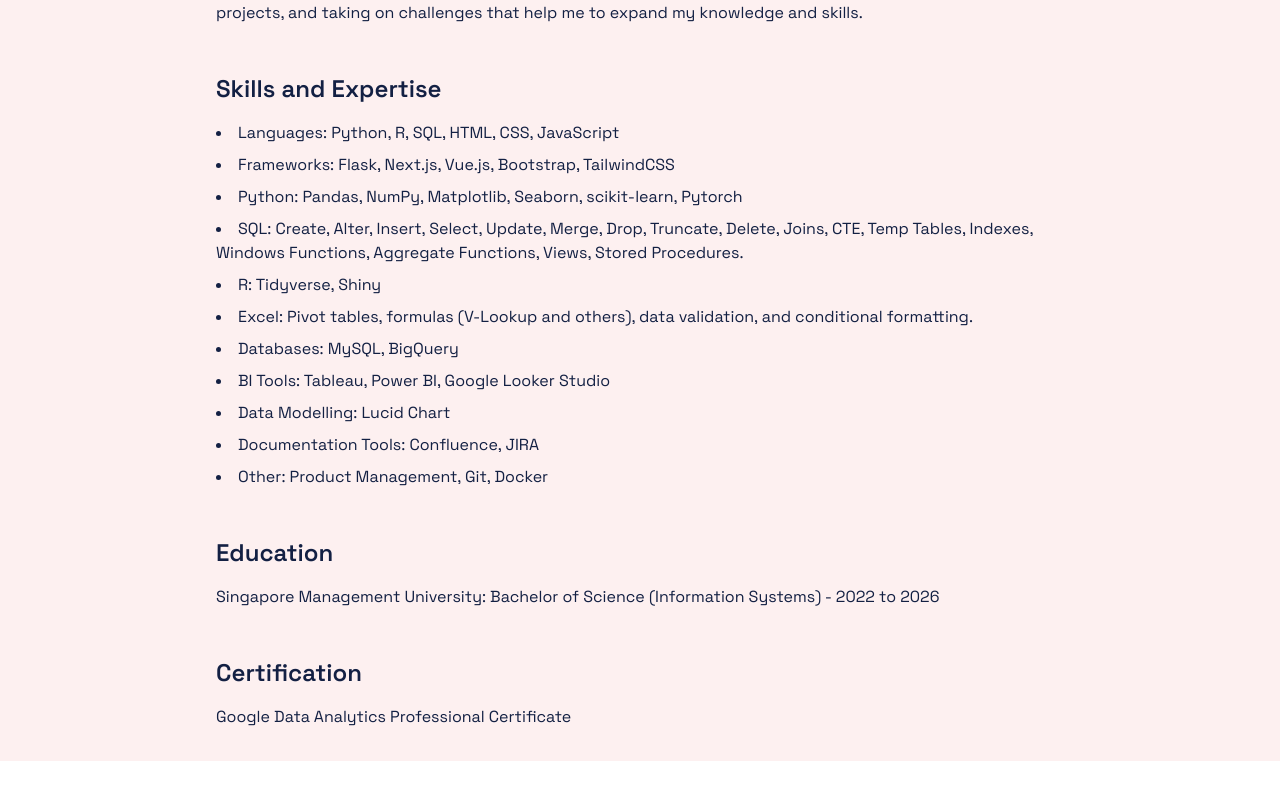
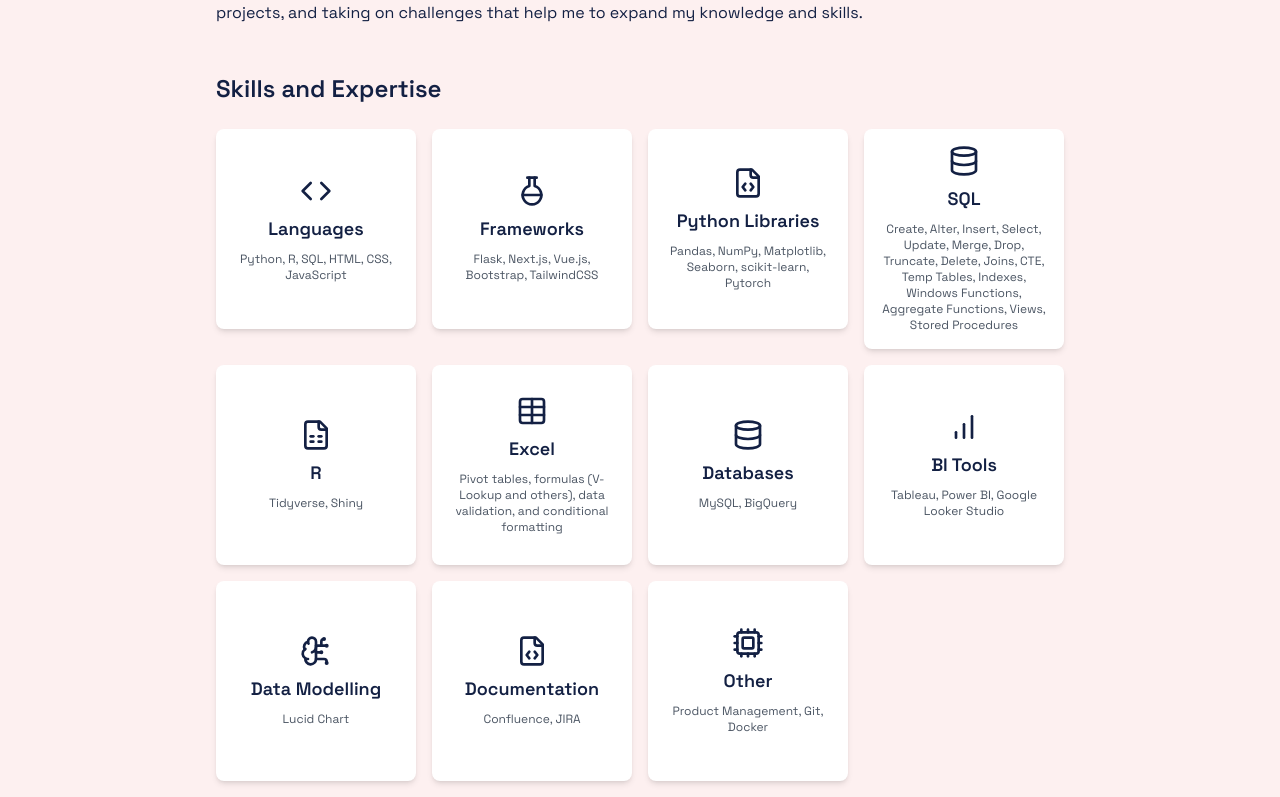
Before and after one commit to crediblues/crediblues.github.io, a Next.js app: page /about in a window 1280 px wide. Shown: the part 543-1340 px from the top of the page. Before the commit the page ends 1304 px from the top, so only its background shows below. Built offline with nearby package versions, Linux system fonts and the light colour scheme.

Commit message:
updated about page

```diff
--- a/app/about/page.tsx
+++ b/app/about/page.tsx
@@ -1,7 +1,83 @@
 'use client'
 
-import { motion } from 'framer-motion'
-import Navbar from '../components/Navbar'
+import { motion } from "framer-motion"
+import Navbar from "../components/Navbar"
+import {
+  Code,
+  Database,
+  FileSpreadsheet,
+  FlaskRoundIcon as Flask,
+  BarChart,
+  FileCode,
+  Cpu,
+  BrainCircuit,
+  Table,
+} from "lucide-react"
+
+interface SkillCategory {
+  name: string;
+  icon: React.ReactNode;
+  skills: string;
+}
+
+const skillCategories: SkillCategory[] = [
+  {
+    name: "Languages",
+    icon: <Code size={32} />,
+    skills: "Python, R, SQL, HTML, CSS, JavaScript",
+  },
+  {
+    name: "Frameworks",
+    icon: <Flask size={32} />,
+    skills: "Flask, Next.js, Vue.js, Bootstrap, TailwindCSS",
+  },
+  {
+    name: "Python Libraries",
+    icon: <FileCode size={32} />,
+    skills: "Pandas, NumPy, Matplotlib, Seaborn, scikit-learn, Pytorch",
+  },
+  {
+    name: "SQL",
+    icon: <Database size={32} />,
+    skills:
+      "Create, Alter, Insert, Select, Update, Merge, Drop, Truncate, Delete, Joins, CTE, Temp Tables, Indexes, Windows Functions, Aggregate Functions, Views, Stored Procedures",
+  },
+  {
+    name: "R",
+    icon: <FileSpreadsheet size={32} />,
+    skills: "Tidyverse, Shiny",
+  },
+  {
+    name: "Excel",
+    icon: <Table size={32} />,
+    skills: "Pivot tables, formulas (V-Lookup and others), data validation, and conditional formatting",
+  },
+  {
+    name: "Databases",
+    icon: <Database size={32} />,
+    skills: "MySQL, BigQuery",
+  },
+  {
+    name: "BI Tools",
+    icon: <BarChart size={32} />,
+    skills: "Tableau, Power BI, Google Looker Studio",
+  },
+  {
+    name: "Data Modelling",
+    icon: <BrainCircuit size={32} />,
+    skills: "Lucid Chart",
+  },
+  {
+    name: "Documentation",
+    icon: <FileCode size={32} />,
+    skills: "Confluence, JIRA",
+  },
+  {
+    name: "Other",
+    icon: <Cpu size={32} />,
+    skills: "Product Management, Git, Docker",
+  },
+]
 
 export default function About() {
   return (
@@ -45,23 +121,12 @@
         </section>
 
         <section className="mb-12">
-          <h2 className="text-2xl font-semibold text-[#132043] mb-4">Skills and Expertise</h2>
-          <ul className="list-disc list-inside space-y-2 text-[#132043]">
-            <li>Languages: Python, R, SQL, HTML, CSS, JavaScript</li>
-            <li>Frameworks: Flask, Next.js, Vue.js, Bootstrap, TailwindCSS</li>
-            <li>Python: Pandas, NumPy, Matplotlib, Seaborn, scikit-learn, Pytorch</li>
-            <li>
-              SQL: Create, Alter, Insert, Select, Update, Merge, Drop, Truncate, Delete, Joins, CTE, Temp Tables,
-              Indexes, Windows Functions, Aggregate Functions, Views, Stored Procedures.
-            </li>
-            <li>R: Tidyverse, Shiny</li>
-            <li>Excel: Pivot tables, formulas (V-Lookup and others), data validation, and conditional formatting.</li>
-            <li>Databases: MySQL, BigQuery</li>
-            <li>BI Tools: Tableau, Power BI, Google Looker Studio</li>
-            <li>Data Modelling: Lucid Chart</li>
-            <li>Documentation Tools: Confluence, JIRA</li>
-            <li>Other: Product Management, Git, Docker</li>
-          </ul>
+          <h2 className="text-2xl font-semibold text-[#132043] mb-6">Skills and Expertise</h2>
+          <div className="grid grid-cols-2 sm:grid-cols-3 md:grid-cols-4 gap-4">
+            {skillCategories.map((category, index) => (
+              <SkillItem key={index} {...category} />
+            ))}
+          </div>
         </section>
 
         <section className="mb-12">
@@ -86,3 +151,17 @@
     </div>
   )
 }
+
+function SkillItem({ name, icon, skills }: SkillCategory) {
+  return (
+    <motion.div
+      className="bg-white p-4 rounded-lg shadow-md aspect-square flex flex-col justify-center items-center text-center"
+      whileHover={{ scale: 1.05 }}
+      transition={{ type: "spring", stiffness: 300 }}
+    >
+      <div className="mb-2 text-[#132043]">{icon}</div>
+      <h3 className="text-lg font-semibold text-[#132043] mb-2">{name}</h3>
+      <p className="text-xs text-gray-600 overflow-hidden">{skills}</p>
+    </motion.div>
+  )
+}
--- a/app/projects/Projectsdata.js
+++ b/app/projects/Projectsdata.js
@@ -57,7 +57,8 @@
           "React",
           "TypeScript",
           "Tailwind CSS",
-          "Framer Motion"
+          "Framer Motion",
+          "Lucide React"
         ],
         githubLink: "https://github.com/crediblues/crediblues.github.io",
         images: ["image3.png"],
```
